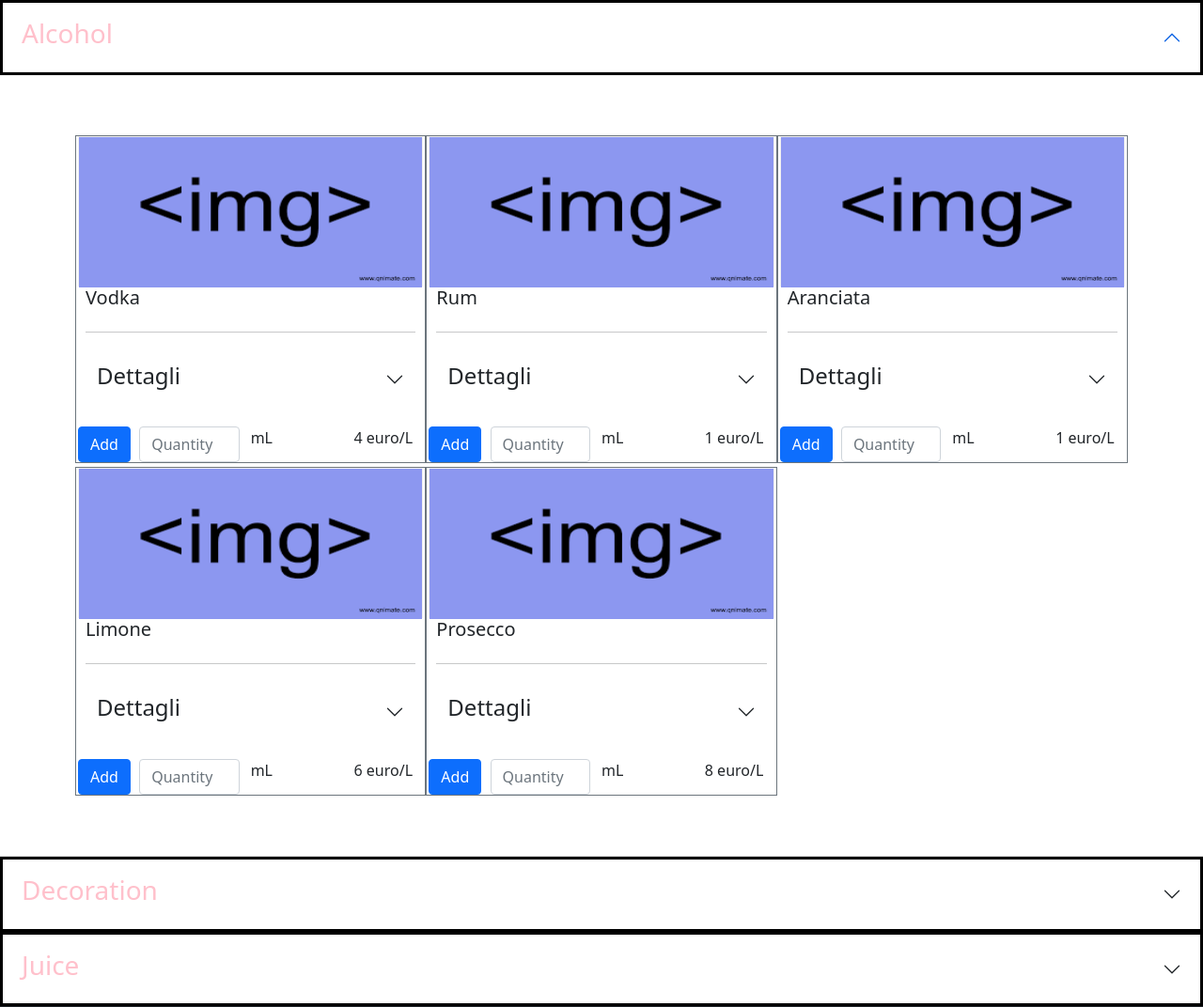
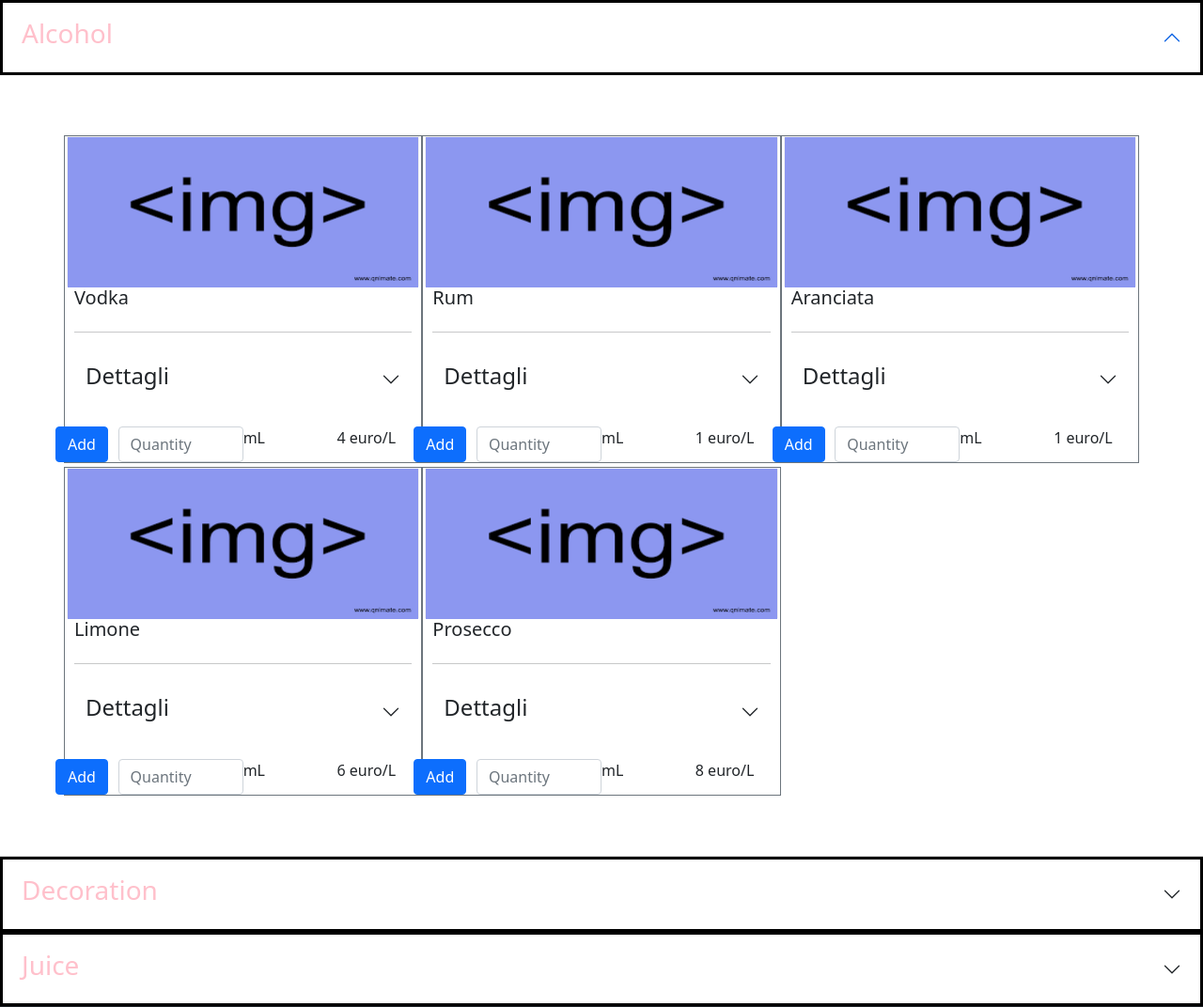
Before and after one commit to AlessandroZirondelli/DrinkVibes, a PHP site: page /makeyourdrink.php in a window 1280 px wide, after a click on "Alcohol". Shown: the part 88-1160 px from the top of the page at 94% size. Run offline with PHP 8.4, Linux system fonts and the light colour scheme; data comes from the database, SQL or seed files in the repository; data that the repository does not hold is empty; some libraries are stand-ins or nearby versions.

Commit message:
padding modify

```diff
--- a/template/main-makeyourdrink.php
+++ b/template/main-makeyourdrink.php
@@ -7,7 +7,7 @@
           </div>
           <div id="flush-collapseOne" class="accordion-collapse collapse" aria-labelledby="flush-headingOne" data-bs-parent="#accordionFlushExample">
             <div class="accordion-body">
-              <div class="container mt-5 mb-5">
+              <div class="container mt-5 mb-5 p-0">
                 <div class="row g-1">
                     <?php foreach($templateParams["liquidingredient"] as $liquidingredient): ?>
                         <div class="col-md-4  border border-secondary">
@@ -41,15 +41,15 @@
                                     </div>
                                     <div class="buy mt-3">
 
-                                        <div class="row justify-content-center">
-                                            <div class="col-2">
+                                        <div class="row justify-content-center p-0">
+                                            <div class="col-2 p-0">
                                                 <button class="btn btn-primary btn-block" type="button">Add</button>
                                             </div>
-                                            <div class="form-group col-4">
+                                            <div class="form-group col-4 p-0">
                                                 <input type="text" class="form-control" id="inputAddress" placeholder="Quantity">
                                             </div>
                                             <div class= "col-3 p-0">mL</div>
-                                            <div class="col-3"><?php echo $liquidingredient["price"]; ?> euro/L</div>
+                                            <div class="col-3 p-0"><?php echo $liquidingredient["price"]; ?> euro/L</div>
                                         </div>
                                     </div>
                                 </div>
```
